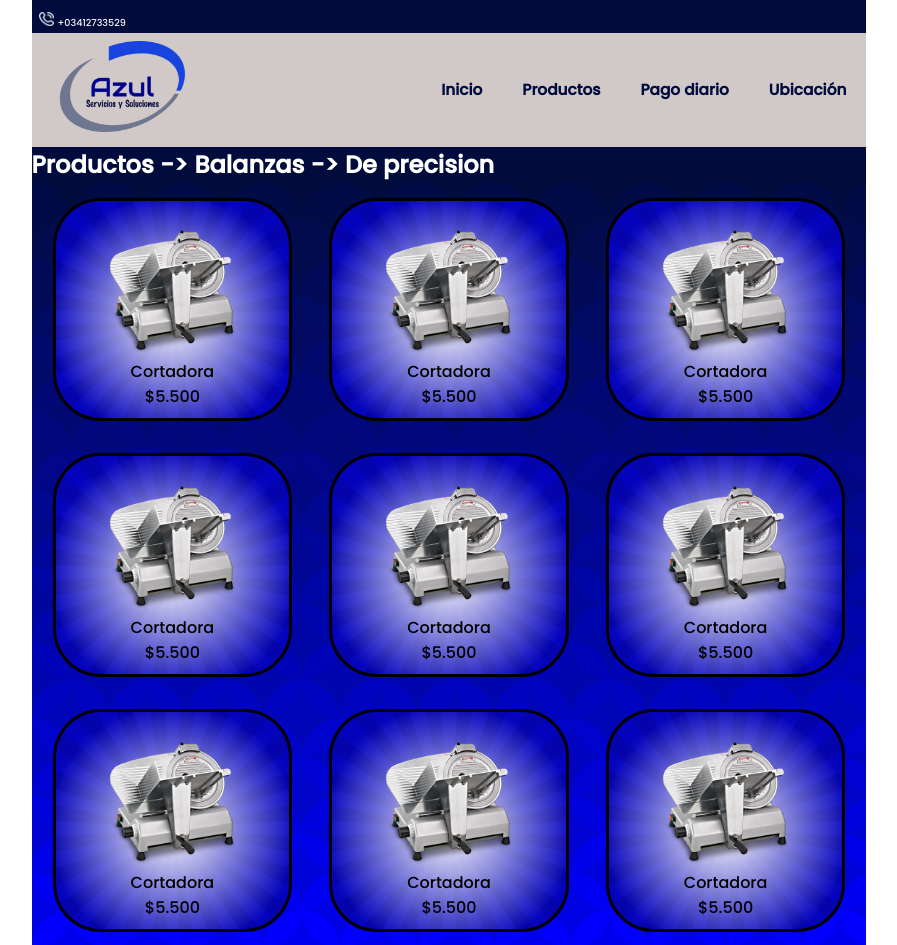
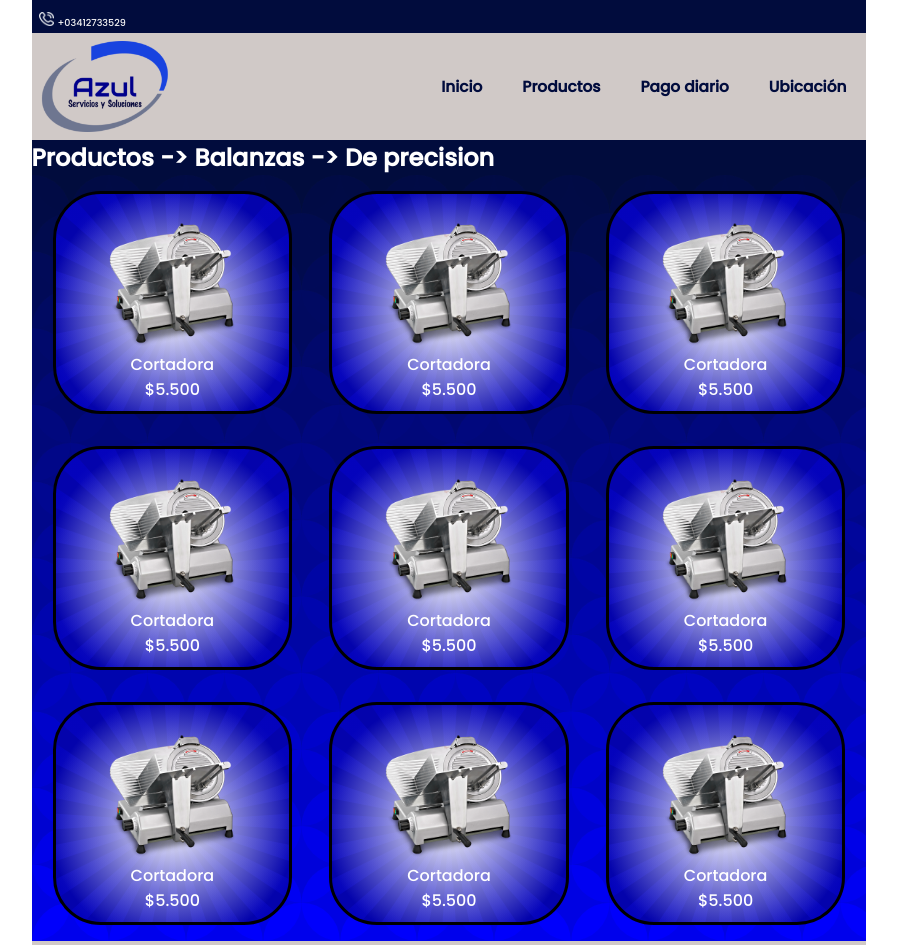
Before and after one commit to Nicetastic/Azulsys, a plain HTML site: page Pages/productos.html in a window 1280 px wide. Shown: the top 945 px of the page, without its empty margins (191-1088 px from the left). Drawn offline with Linux system fonts and the light colour scheme.

Commit message:
Imagenes linkeadas

```diff
--- a/Estilo/estilos.css
+++ b/Estilo/estilos.css
@@ -192,6 +192,13 @@ ul li a{
     width: 100%;
 }
 
+a {
+    display: flex;
+    flex-direction: column;
+    justify-content: center;
+    align-items: center;
+}
+
 /**
  * . NOSOTROS
  * -------------------------------------------------------------------
@@ -321,12 +328,14 @@ h5{
 }
 
 .product-name{
-    color: black;
-    height:25px
+    color: #fff;
+    text-shadow: #000;
+    height:25px;
 }
 
 .product-price{
-    color: black;
+    color: #fff;
+    text-shadow: #000;
 }
 
 .product-img{
@@ -456,7 +465,7 @@ h5{
     }
 
     .footer ul li {
-        font-size: 0.5em;
+        font-size: 1em;
     }
 }
 
--- a/Pages/productos.html
+++ b/Pages/productos.html
@@ -20,7 +20,7 @@
 
     <nav class="nav">
         <div class="logo">
-            <img src="../Source/logo.png" alt="logo" width="130%">
+            <a Title="Logo" href="../index.html"><img src="../Source/logo.png" alt="logo" width="130%"></a>
         </div>
         <div class="nav-bar">
             <ul class="nav-ul">
```
Also changed, not shown: index.html (+13 -5 lines).
